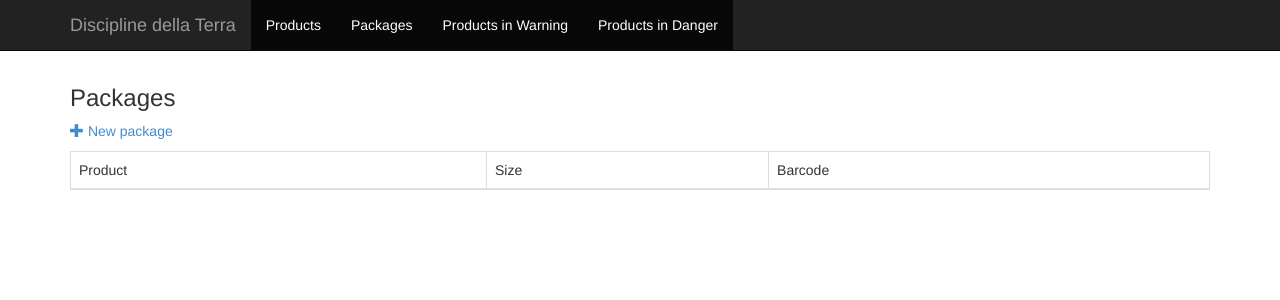
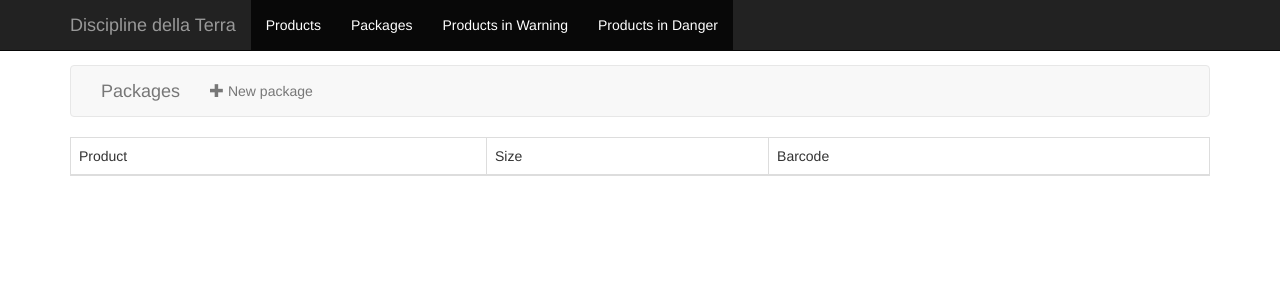
Before and after one commit to denever/discipline_terra, a Django app: template stock/templates/stock/package_list.html in a window 1280 px wide. Shown: the top 300 px of the page. Run offline with Django 3.2, Linux system fonts and the light colour scheme; the template is opened without the code that fills it, so the values that code supplies are empty; some libraries are stand-ins or nearby versions.

Commit message:
Redesign package list using navbar

```diff
--- a/stock/templates/stock/package_list.html
+++ b/stock/templates/stock/package_list.html
@@ -2,10 +2,16 @@
 {% load i18n %}
 
 {% block container %}
-<h3>Packages</h3>
-<p>
-  <a href="{% url 'package-create' %}"><span class="glyphicon glyphicon-plus"></span> New package </a>
-</p>
+<nav class="navbar navbar-default" role="navigation">
+  <div class="collapse navbar-collapse" id="bs-example-navbar-collapse-1">
+    <a class="navbar-brand" href="{% url 'packages' %}">{% trans "Packages" %}</a>
+    <ul class="nav navbar-nav">
+      <li>
+	<a href="{% url 'package-create' %}"><span class="glyphicon glyphicon-plus"></span> New package </a>
+      </li>
+    </ul>
+  </div>
+</nav>
 {% if is_paginated %}
 <ul class="pager">
   {% if page_obj.has_previous %}
```
